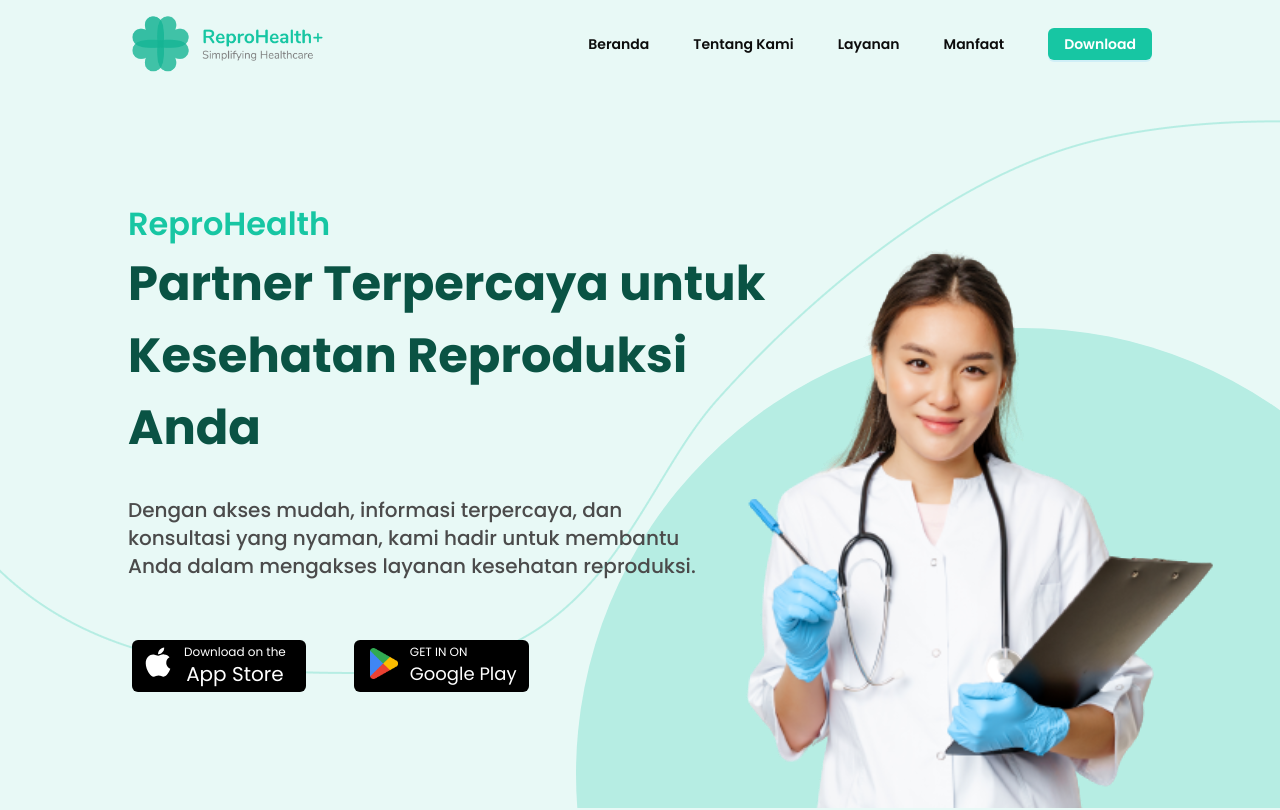
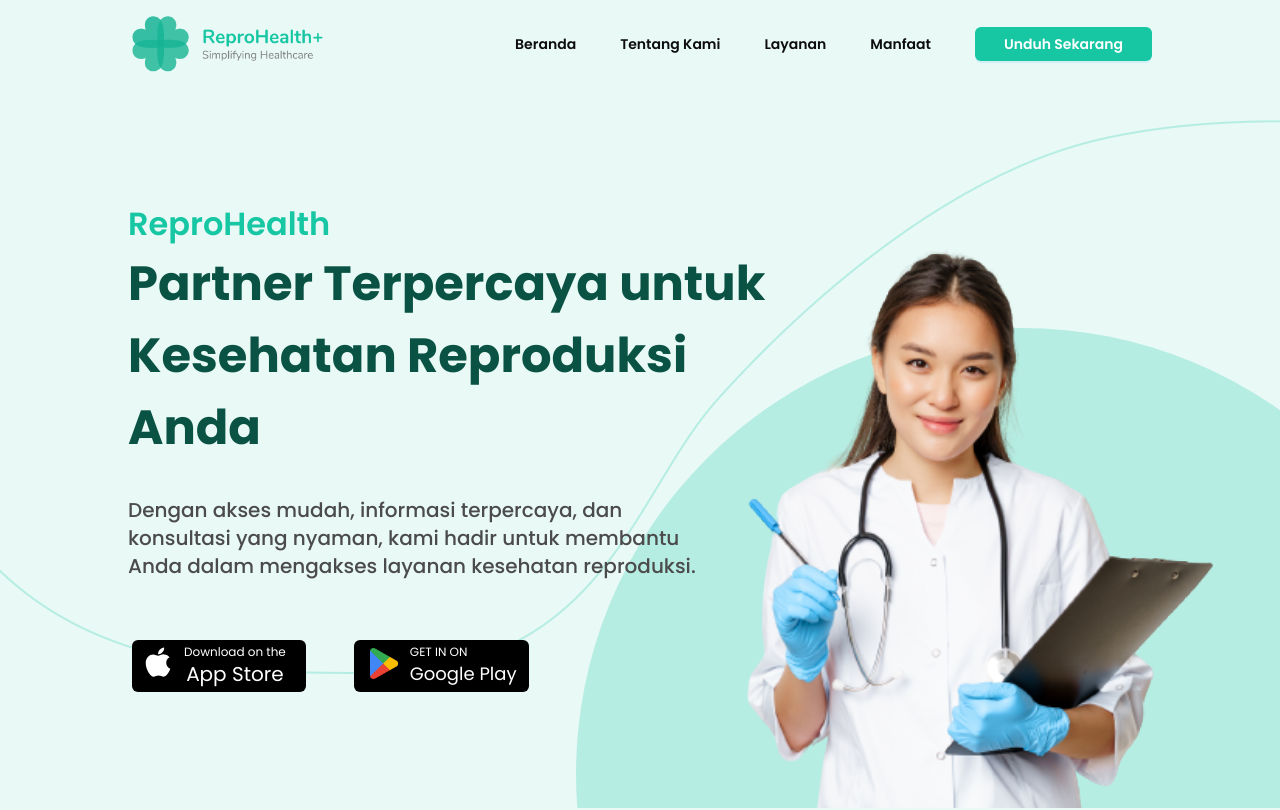
Before and after one commit to team-capstone-1/fe-repro-health, a React (Vite) app: page / in a window 1280 px wide. Shown: the top 810 px of the page. Built offline with nearby package versions, Linux system fonts and the light colour scheme; no server answers.

Commit message:
refactor : change download button on navbar, and set scroll to download section

```diff
--- a/src/components/layout-components/Navbar.jsx
+++ b/src/components/layout-components/Navbar.jsx
@@ -89,9 +89,14 @@ export default function Navbar() {
             </a>
           </li>
           <li className="md:text-md ms-16 mt-6 text-sm text-grey-10 hover:bg-green-50 md:my-0 md:ms-0 md:hover:bg-transparent">
-            <Button type="primary" className="font-semibold">
-              Download
-            </Button>
+            <a href="/#download-section">
+              <Button
+                type="primary"
+                className="flex items-center px-7 py-4 font-semibold"
+              >
+                Unduh Sekarang
+              </Button>
+            </a>
           </li>
         </ul>
       </div>
--- a/src/views/landing-views/index.jsx
+++ b/src/views/landing-views/index.jsx
@@ -190,7 +190,10 @@ function BenefitList() {
 
 function DownloadSection() {
   return (
-    <section className="my-5 h-auto p-2 py-8 sm:px-12 md:relative lg:px-[5.5rem] xl:px-36 2xl:px-[10.5rem]">
+    <section
+      id="download-section"
+      className="my-5 h-auto p-2 py-8 sm:px-12 md:relative lg:px-[5.5rem] xl:px-36 2xl:px-[10.5rem]"
+    >
       <BannerDownload />
     </section>
   );
```
